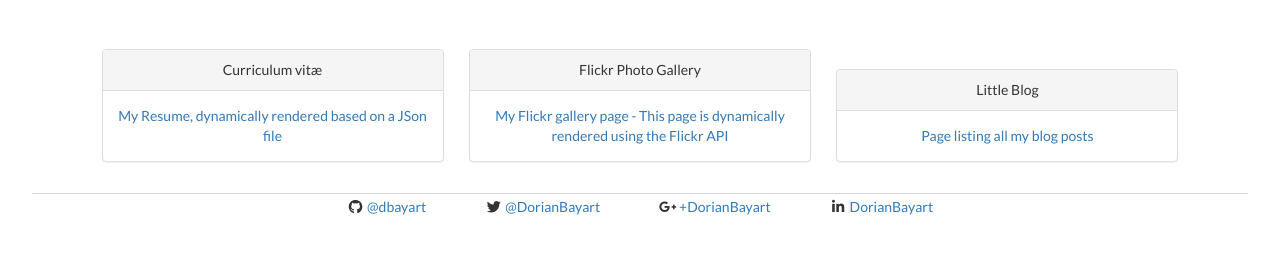
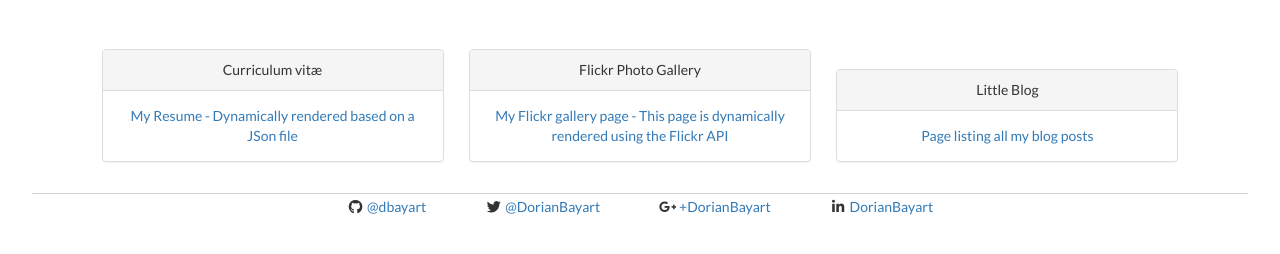
Before and after one commit to dorianbayart/dorianbayart.github.io, a Jekyll site: the page built from index.md, in a window 1280 px wide. Shown: the part 233-487 px from the top of the page. Built offline with Jekyll 4.4.1, drawn with Linux system fonts in a browser that asks for light colours; nearby versions of some CDN libraries.

```diff
--- a/cv/index.html
+++ b/cv/index.html
@@ -1,7 +1,7 @@
 ---
 layout: default
 title: Curriculum vitæ
-description: My Resume, dynamically rendered based on a JSon file
+description: My Resume - Dynamically rendered based on a JSon file
 lang: en-US
 ---
 
```
